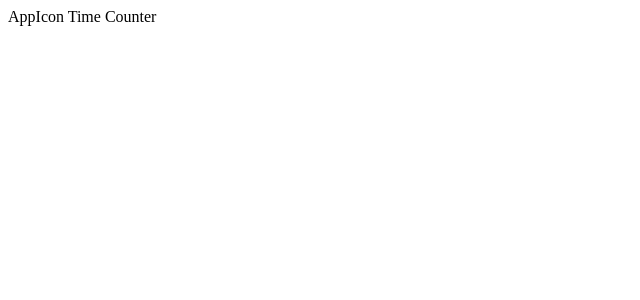
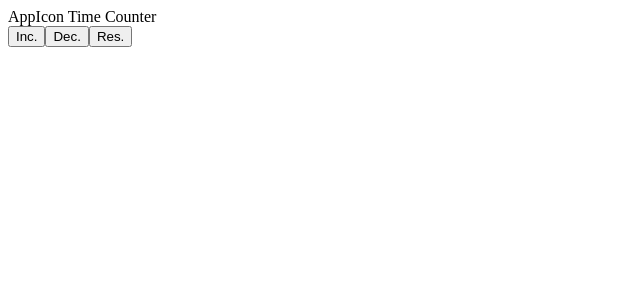
Before and after one commit to 21stChrom/21stChrom-Counter, a React (Create React App) app: page / in a window 1280 px wide. Shown: the top 300 px of the page, without its empty margins (0-640 px from the left). Built offline with nearby package versions, Linux system fonts and the light colour scheme.

Commit message:
1 file modified

```diff
--- a/src/App.js
+++ b/src/App.js
@@ -17,7 +17,20 @@ export default function App() {
       </head>
       <div>
       <header>AppIcon Time Counter</header>
-      <div></div>
+
+
+      <div class="counterbox">
+      <div>
+
+      </div>
+      <div>
+      <button>Inc.</button>
+      <button>Dec.</button>
+      <button>Res.</button>
+     </div>
+     </div>
+
+
       <div></div>
       <div></div>
       <div></div>
```
